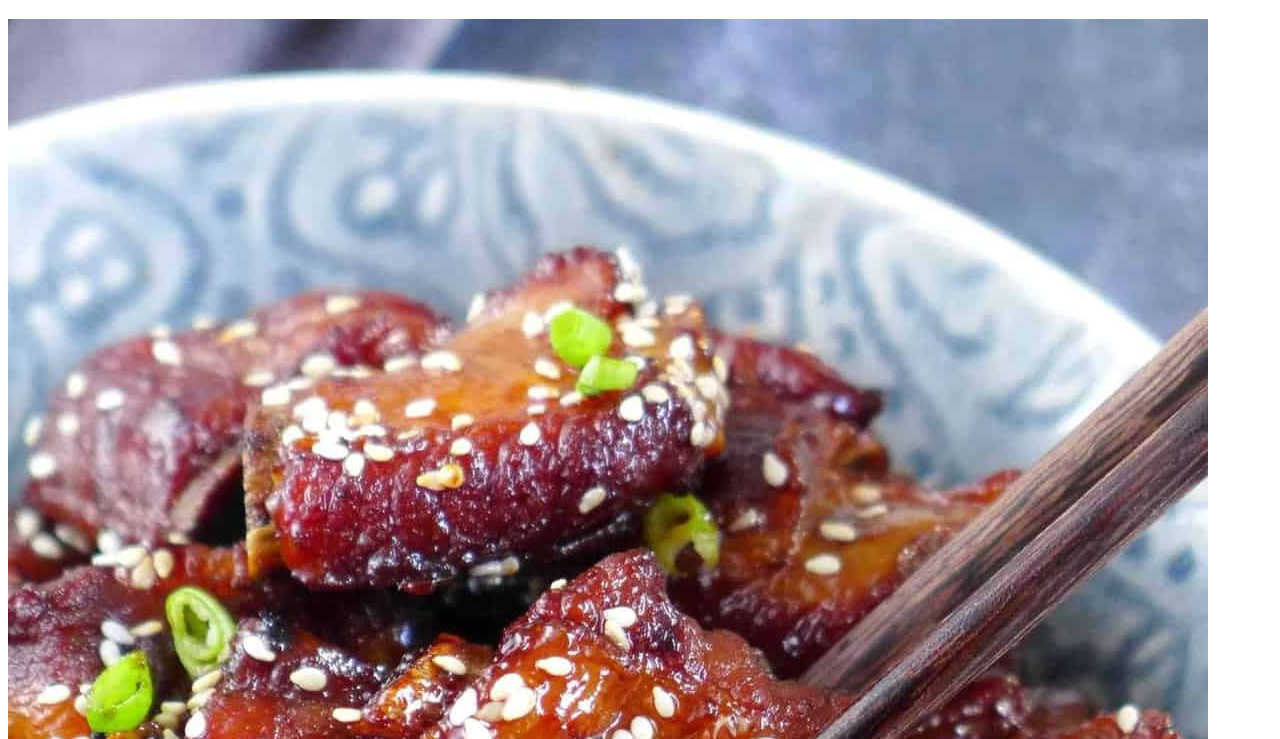
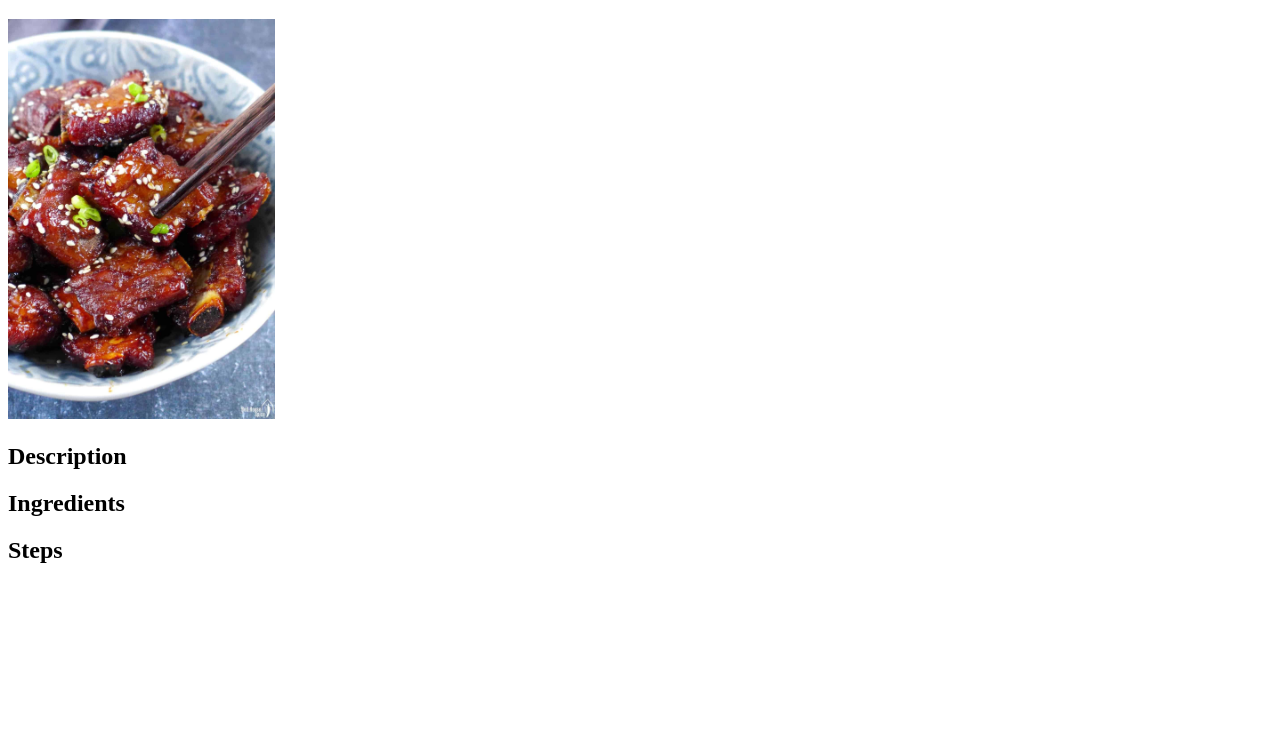
Before and after one commit to oliveryun11/odin-recipes, a plain HTML site: page recipes/sweet-sour-pork.html in a window 1280 px wide. Shown: the part 61-800 px from the top of the page. Drawn offline with Linux system fonts and the light colour scheme.

```diff
--- a/recipes/sweet-sour-pork.html
+++ b/recipes/sweet-sour-pork.html
@@ -7,7 +7,7 @@
     </head>
     <body>
         <h1>Sweet and Sour Pork</h1>
-        <img src = "../img/ribs.jpeg" alt = "a picture of the finished sweet and sour ribs">
+        <img src = "../img/ribs.jpeg" alt = "a picture of the finished sweet and sour ribs" height = "400px">
         <h2>Description</h2>
         <h2>Ingredients</h2>
         <h2>Steps</h2>
```
